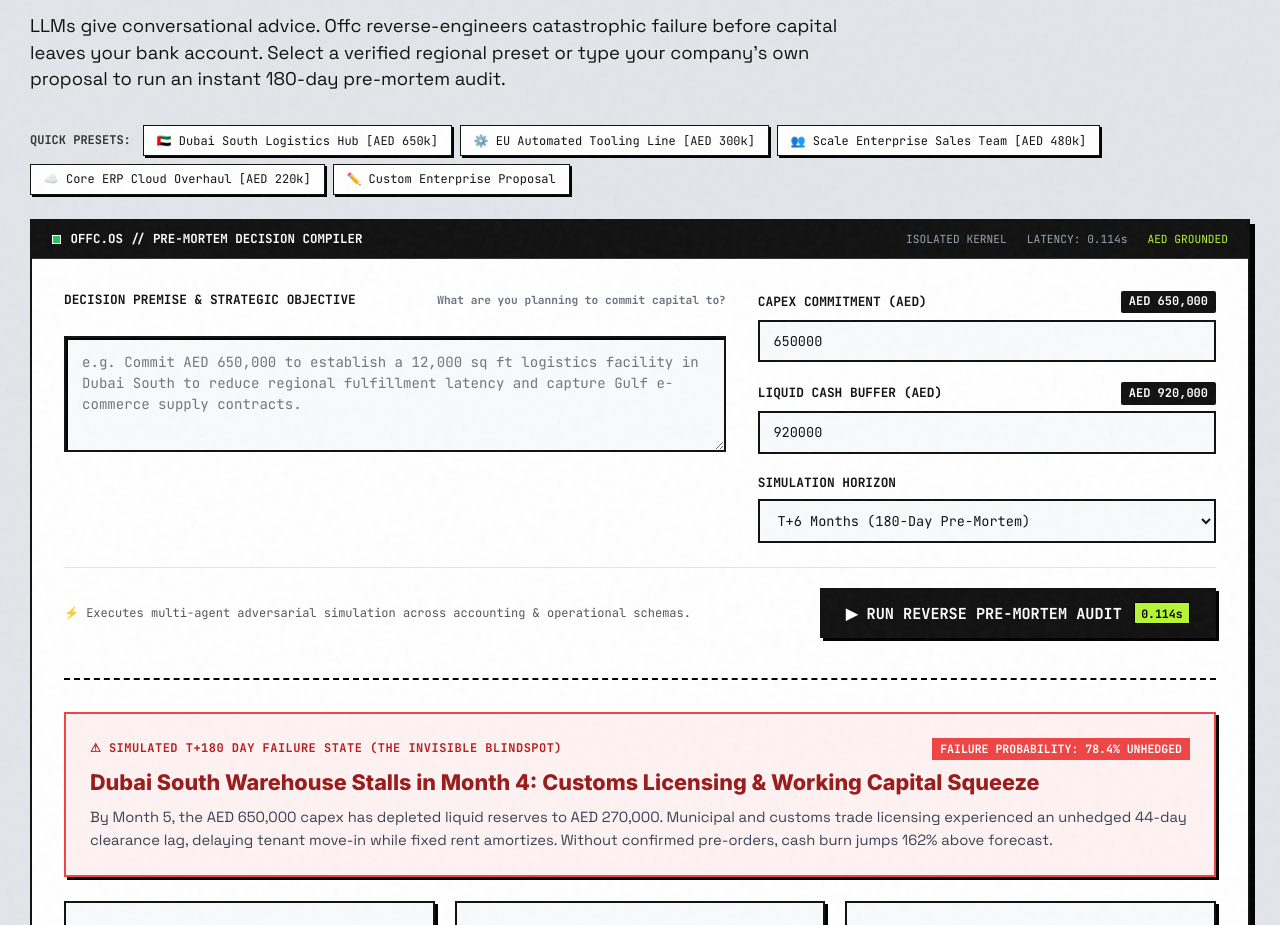
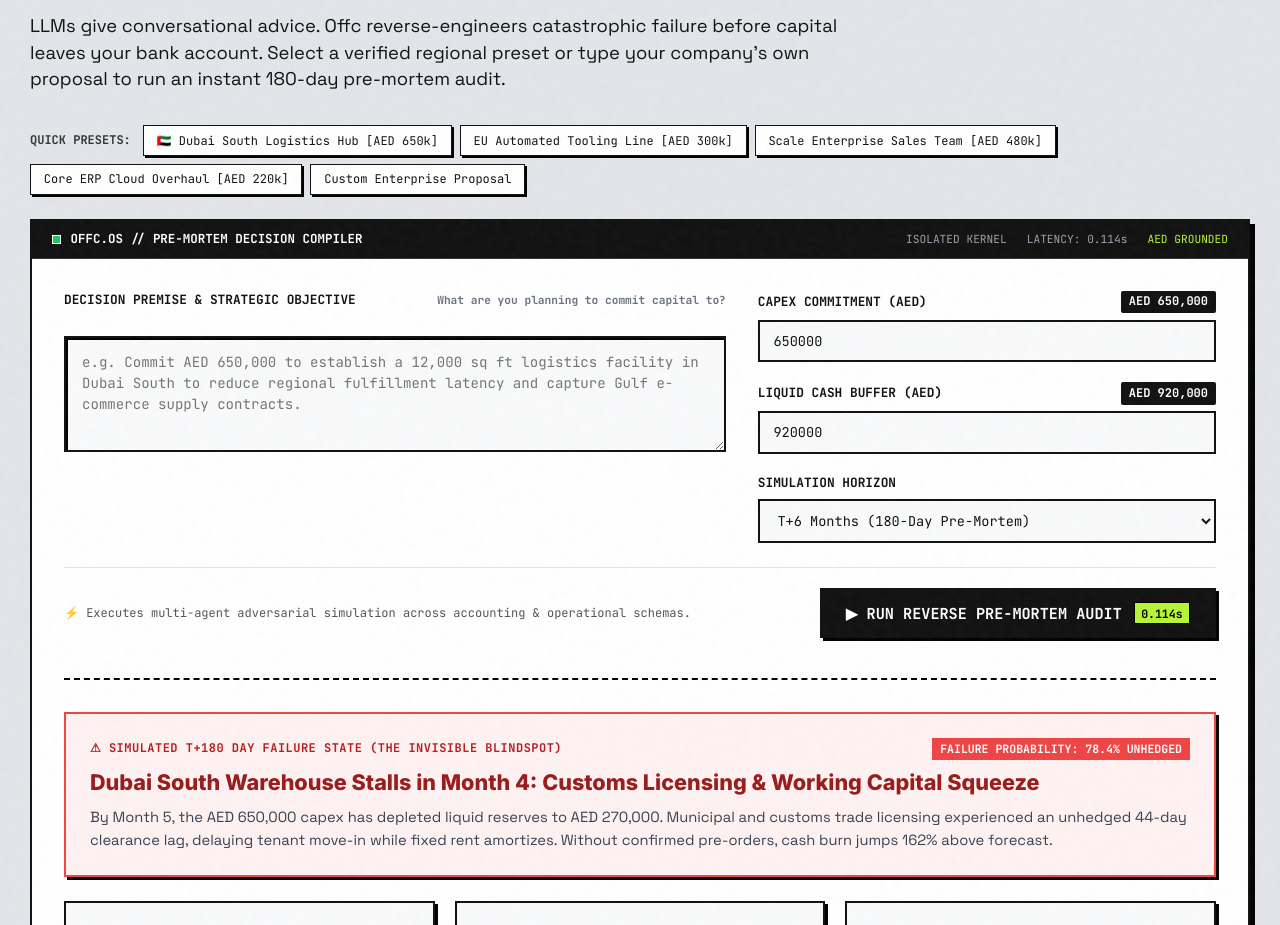
Before and after one commit to VishnuSunilKumar/offc_website, a plain HTML site: page index.html in a window 1280 px wide. Shown: the part 2751-3676 px from the top of the page. Drawn offline with Linux system fonts and the light colour scheme.

Commit message:
icon changes

```diff
--- a/index.html
+++ b/index.html
@@ -332,10 +332,10 @@
       <div class="sandbox-presets-bar">
         <span class="sandbox-presets-label">QUICK PRESETS:</span>
         <button class="sandbox-chip active" type="button" onclick="loadSandboxPreset('dubai_hub')">🇦🇪 Dubai South Logistics Hub [AED 650k]</button>
-        <button class="sandbox-chip" type="button" onclick="loadSandboxPreset('machinery')">⚙️ EU Automated Tooling Line [AED 300k]</button>
-        <button class="sandbox-chip" type="button" onclick="loadSandboxPreset('sales_scale')">👥 Scale Enterprise Sales Team [AED 480k]</button>
-        <button class="sandbox-chip" type="button" onclick="loadSandboxPreset('erp_cloud')">☁️ Core ERP Cloud Overhaul [AED 220k]</button>
-        <button class="sandbox-chip" type="button" onclick="loadSandboxPreset('custom')">✏️ Custom Enterprise Proposal</button>
+        <button class="sandbox-chip" type="button" onclick="loadSandboxPreset('machinery')"> EU Automated Tooling Line [AED 300k]</button>
+        <button class="sandbox-chip" type="button" onclick="loadSandboxPreset('sales_scale')"> Scale Enterprise Sales Team [AED 480k]</button>
+        <button class="sandbox-chip" type="button" onclick="loadSandboxPreset('erp_cloud')"> Core ERP Cloud Overhaul [AED 220k]</button>
+        <button class="sandbox-chip" type="button" onclick="loadSandboxPreset('custom')"> Custom Enterprise Proposal</button>
       </div>
 
       <!-- Main Sandbox Window (Brutalist OS Terminal Style) -->
```
